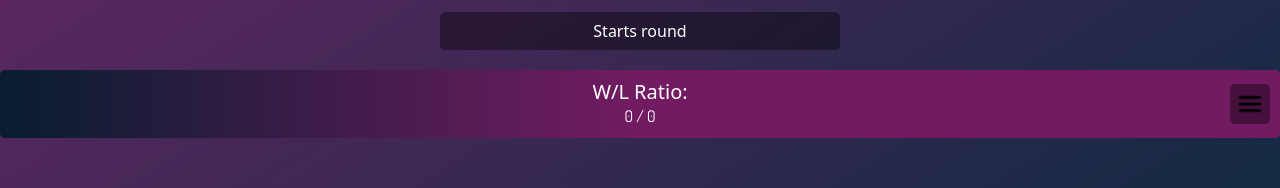
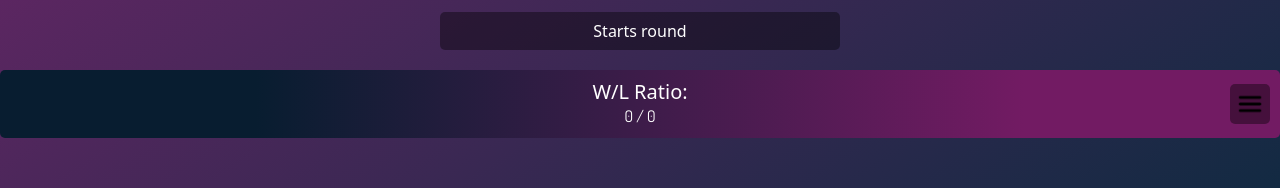
Before and after one commit to grammade/react-blackjack, a React (Create React App) app in the folder frontend/: page / in a window 1280 px wide. Shown: the part 607-795 px from the top of the page. Built offline with nearby package versions, Linux system fonts and the light colour scheme; no server answers.

Commit message:
wl animation p2

```diff
--- a/frontend/src/components/BlackJack.css
+++ b/frontend/src/components/BlackJack.css
@@ -2,10 +2,11 @@
   --gradientWl: linear-gradient(
     to right,
     #081d30,
+    #081d30,
+    #081d30,
     #721b63,
     #721b63,
-    #721b63,
-    #081d30
+    #721b63
   )
 }
 
@@ -113,8 +114,9 @@ body {
   border-radius: 5px;
   position: relative;
   background-image: var(--gradientWl);
-  background-size: 200%;
-  transition: background-position 1s ease;
+  background-size: 300%;
+  transition: background-position 0.5s;
+  background-position: 50%;
 }
 
 .highscore{
--- a/frontend/src/components/BlackJackGame.js
+++ b/frontend/src/components/BlackJackGame.js
@@ -26,7 +26,7 @@ const BlackJackGame = ({ openModal }) => {
     const [containerWidth, setContainerWidth] = useState(0)
     const [dealerCardClasses, setDealerCardClasses] = useState([])
     const [playerCardClasses, setPlayerCardClasses] = useState([])
-    const [roundResult, setRoundResult] = useState()
+    const [roundResult, setRoundResult] = useState({ res: '', i: 0 });
     const ref = useRef(null)
 
     const fetchDealerCard = async () => {
@@ -75,6 +75,7 @@ const BlackJackGame = ({ openModal }) => {
     }
 
     const endRound = async (res) => {
+        console.log("endround", res)
         if (!userLoggedIn) {
             if (res === "v")
                 setLocalWin(localWin + 1)
@@ -89,7 +90,8 @@ const BlackJackGame = ({ openModal }) => {
         console.log("holeCard", dealer)
 
         //reveal dealer cards
-        setRoundResult(res)
+        console.log("setRoundResult", res)
+        setRoundResult(p => ({res: res, i: p.i + 1}))
         setDealerHand(dealer.hand)
         setDealerSum(dealer.handSum)
     }
--- a/frontend/src/components/WLRatio.js
+++ b/frontend/src/components/WLRatio.js
@@ -1,4 +1,4 @@
-import {React, useEffect, useState} from "react";
+import { React, useEffect, useState } from "react";
 import menu from "../assets/menu.png"
 
 const Wl = ({
@@ -6,28 +6,26 @@ const Wl = ({
     openModal,
     wl
 }) => {
-    const [animationClass, setAnimationClass] = useState("")
-    const [style, setStyle] = useState("0%")
-    var i = 1
+    const [style, setStyle] = useState("50%")
+    const [trigger, setTrigger] = useState(0)
 
-    useEffect(() =>{
-        setStyle(i * 100+"%")
-        console.log("style", style)
-        // if (wl === 'v') {
-        //     setStyle("background-position: 100%")
-        // } else  {
-        //     setAnimationClass('loss-animation');
-        // }
+    useEffect(() => {
+        console.log("wl animation", wl)
+        if (wl.res === "v"){
+            setStyle("100%")
+        }else{
+            setStyle("0%")
+        }
+
 
         const timer = setTimeout(() => {
-            setStyle(++i * 100+"%")
-        }, 1000);
-
-        return () => clearTimeout(timer);
-    },[wl])
+            setStyle("50%")
+        }, 700)
+        return () => clearTimeout(timer)
+    }, [wl])
 
     return (
-        <div className={`wl-ratio-container ${animationClass}`} style={{backgroundPosition: style}}>
+        <div className={`wl-ratio-container`} style={{ backgroundPosition: style }}>
             <h5 style={{ margin: 0 }}>W/L Ratio:</h5>
             <p id="wlRatio" className="dosis-regular" style={{ margin: 0 }}>{ratio}</p>
             <div className="highscore">
```
